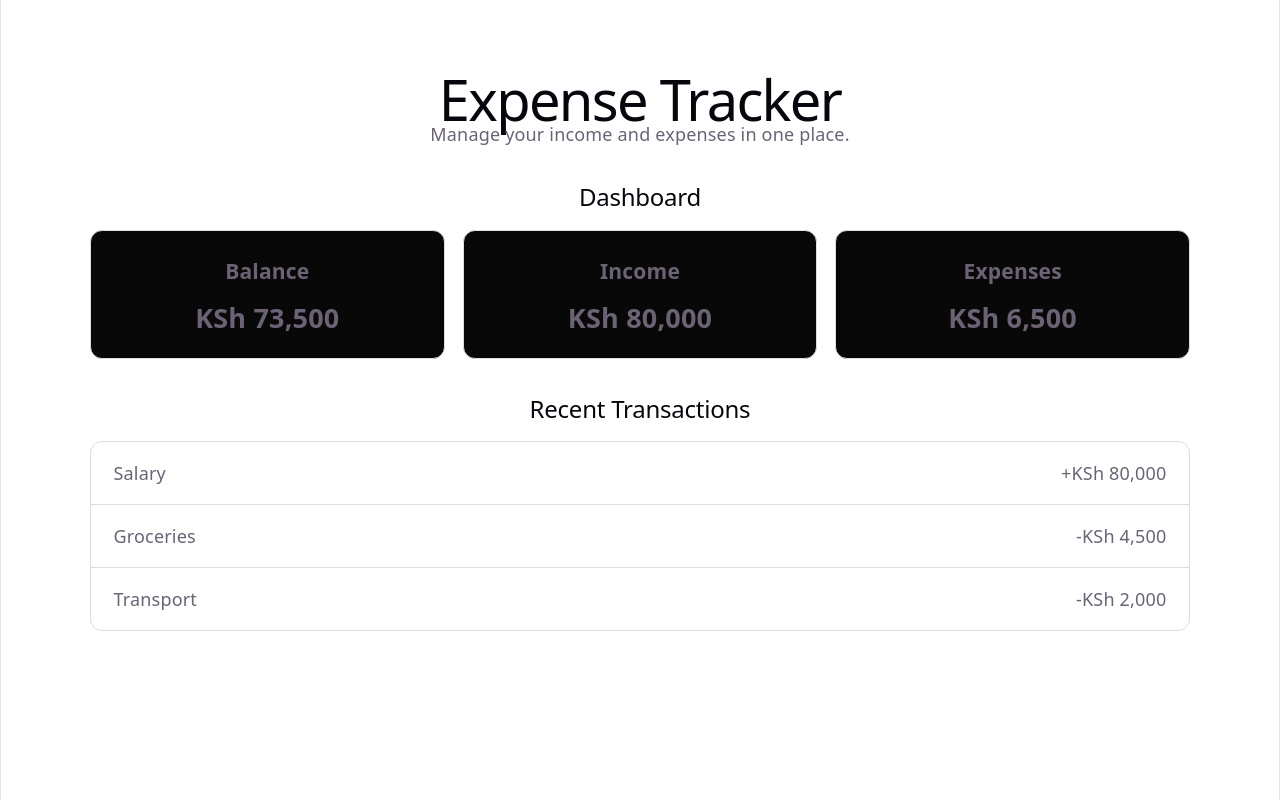
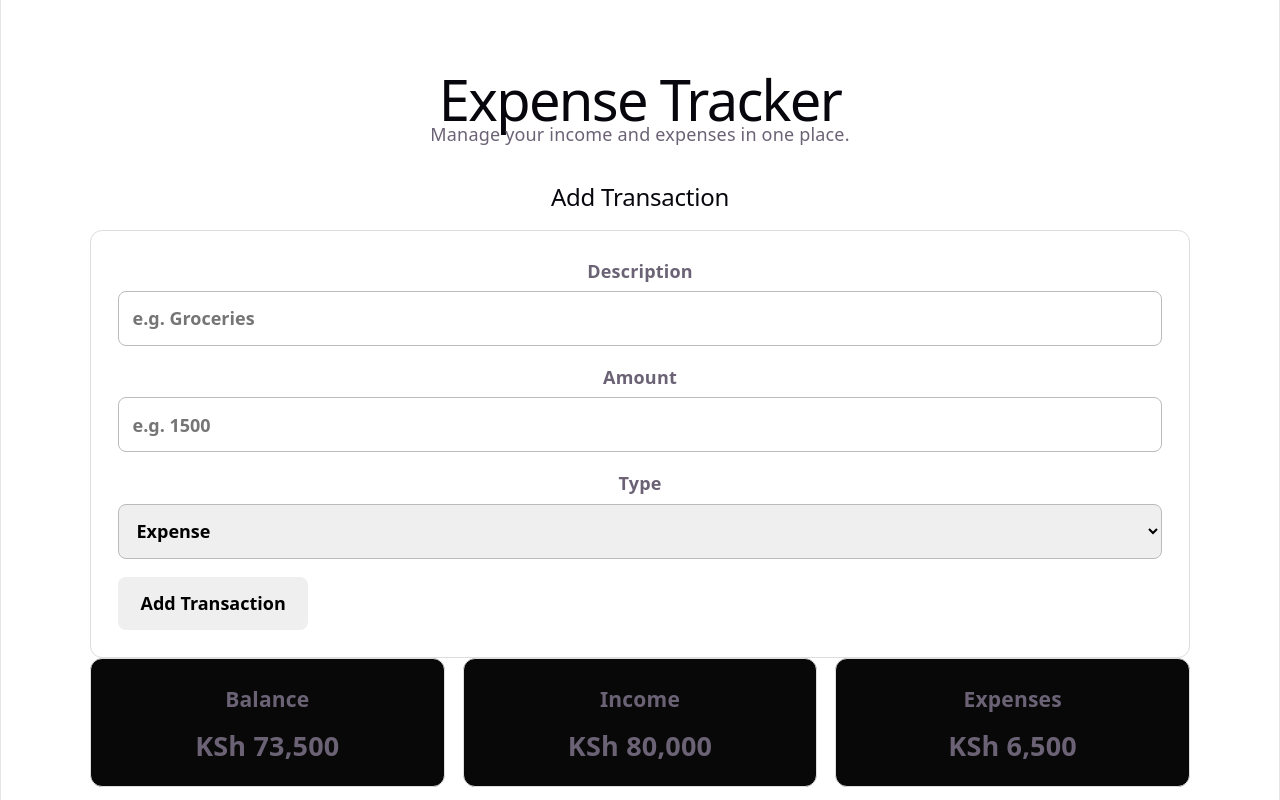
Before and after one commit to SuleimanX/ExpenseTracker, a React (Vite) app: page / in a window 1280 px wide. Shown: the top 800 px of the page. Built offline with nearby package versions, Linux system fonts and the light colour scheme.

Commit message:
Add transaction entry form

```diff
--- a/src/App.css
+++ b/src/App.css
@@ -71,3 +71,43 @@
 .transaction-item:last-child {
   border-bottom: 0;
 }
+
+.transaction-form-section {
+  margin-bottom: 2rem;
+}
+
+.transaction-form {
+  display: grid;
+  gap: 1rem;
+  margin-top: 1rem;
+  padding: 1.5rem;
+  border: 1px solid #ddd;
+  border-radius: 12px;
+  background: #fff;
+}
+
+.transaction-form label {
+  display: grid;
+  gap: 0.4rem;
+  font-weight: 600;
+}
+
+.transaction-form input,
+.transaction-form select {
+  width: 100%;
+  box-sizing: border-box;
+  padding: 0.75rem;
+  border: 1px solid #bbb;
+  border-radius: 8px;
+  font: inherit;
+}
+
+.transaction-form button {
+  width: fit-content;
+  padding: 0.75rem 1.25rem;
+  border: 0;
+  border-radius: 8px;
+  font: inherit;
+  font-weight: 700;
+  cursor: pointer;
+}
--- a/src/App.jsx
+++ b/src/App.jsx
@@ -1,6 +1,8 @@
 import "./App.css";
 
-const transactions = [
+import { useState } from "react";
+
+const initialTransactions = [
   {
     id: 1,
     description: "Salary",
@@ -22,6 +24,13 @@ const transactions = [
 ];
 
 function App() {
+  const [transactions, setTransactions] =
+    useState(initialTransactions);
+
+  const [description, setDescription] = useState("");
+  const [amount, setAmount] = useState("");
+  const [type, setType] = useState("expense");
+
   const income = transactions
     .filter((transaction) => transaction.type === "income")
     .reduce((total, transaction) => total + transaction.amount, 0);
@@ -32,6 +41,32 @@ function App() {
 
   const balance = income - expenses;
 
+  const handleSubmit = (event) => {
+    event.preventDefault();
+
+    const numericAmount = Number(amount);
+
+    if (!description.trim() || numericAmount <= 0) {
+      return;
+    }
+
+    const newTransaction = {
+      id: Date.now(),
+      description: description.trim(),
+      amount: numericAmount,
+      type,
+    };
+
+    setTransactions((currentTransactions) => [
+      newTransaction,
+      ...currentTransactions,
+    ]);
+
+    setDescription("");
+    setAmount("");
+    setType("expense");
+  };
+
   return (
     <main className="app">
       <header className="app-header">
@@ -40,7 +75,46 @@ function App() {
       </header>
 
       <section className="dashboard">
-        <h2>Dashboard</h2>
+        <h2>Add Transaction</h2>
+
+        <form onSubmit={handleSubmit} className="transaction-form">
+          <label>
+            Description
+            <input
+              type="text"
+              value={description}
+              onChange={(event) =>
+                setDescription(event.target.value)
+              }
+              placeholder="e.g. Groceries"
+            />
+          </label>
+
+          <label>
+            Amount
+            <input
+              type="number"
+              value={amount}
+              onChange={(event) => setAmount(event.target.value)}
+              placeholder="e.g. 1500"
+              min="0"
+              step="0.01"
+            />
+          </label>
+
+          <label>
+            Type
+            <select
+              value={type}
+              onChange={(event) => setType(event.target.value)}
+            >
+              <option value="expense">Expense</option>
+              <option value="income">Income</option>
+            </select>
+          </label>
+
+          <button type="submit">Add Transaction</button>
+        </form>
 
         <div className="summary-cards">
           <article className="summary-card">
```
